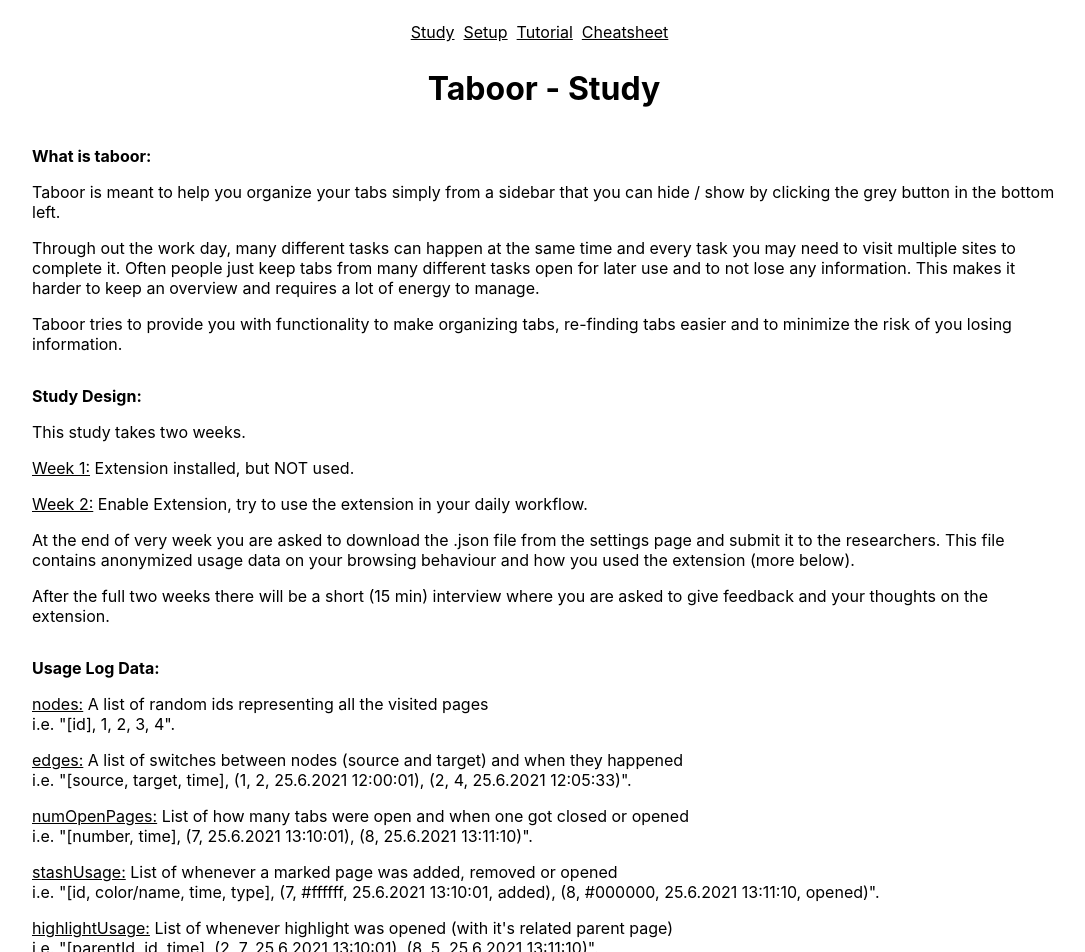
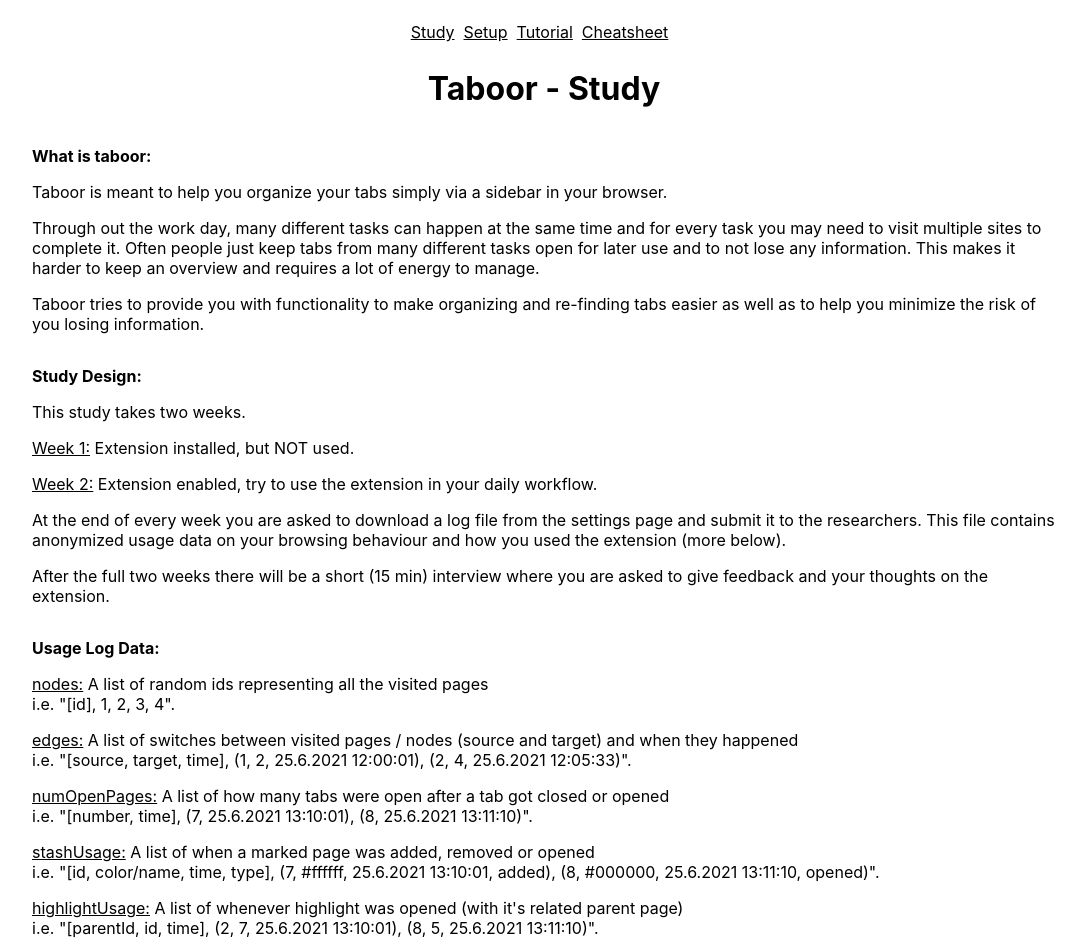
Before and after one commit to dikohl/taboor_vis, a Next.js app: page /study in a window 1280 px wide. Shown: the top 952 px of the page, without its empty margins (96-1181 px from the left). Built offline with nearby package versions, Linux system fonts and the light colour scheme.

Commit message:
description improvements

```diff
--- a/pages/study.js
+++ b/pages/study.js
@@ -12,13 +12,13 @@ export default function CheatSheet() {
           <div>
             <p><b>What is taboor:</b></p>
             <p>
-              Taboor is meant to help you organize your tabs simply from a sidebar that you can hide / show by clicking the grey button in the bottom left.
+              Taboor is meant to help you organize your tabs simply via a sidebar in your browser.
             </p>
             <p>
-              Through out the work day, many different tasks can happen at the same time and every task you may need to visit multiple sites to complete it. Often people just keep tabs from many different tasks open for later use and to not lose any information. This makes it harder to keep an overview and requires a lot of energy to manage.
+              Through out the work day, many different tasks can happen at the same time and for every task you may need to visit multiple sites to complete it. Often people just keep tabs from many different tasks open for later use and to not lose any information. This makes it harder to keep an overview and requires a lot of energy to manage.
             </p>
             <p>
-              Taboor tries to provide you with functionality to make organizing tabs, re-finding tabs easier and to minimize the risk of you losing information.
+              Taboor tries to provide you with functionality to make organizing and re-finding tabs easier as well as to help you minimize the risk of you losing information.
             </p>
           </div>
           <div>
@@ -27,9 +27,9 @@ export default function CheatSheet() {
               This study takes two weeks.
             </p>
             <p><u>Week 1:</u> Extension installed, but NOT used.</p>
-            <p><u>Week 2:</u> Enable Extension, try to use the extension in your daily workflow.</p>
+            <p><u>Week 2:</u> Extension enabled, try to use the extension in your daily workflow.</p>
             <p>
-              At the end of very week you are asked to download the .json file from the settings page and submit it to the researchers. This file contains anonymized usage data on your browsing behaviour and how you used the extension (more below).
+              At the end of every week you are asked to download a log file from the settings page and submit it to the researchers. This file contains anonymized usage data on your browsing behaviour and how you used the extension (more below).
             </p>
             <p>
               After the full two weeks there will be a short (15 min) interview where you are asked to give feedback and your thoughts on the extension.
@@ -41,19 +41,19 @@ export default function CheatSheet() {
               <u>nodes:</u> A list of random ids representing all the visited pages <br/>i.e. "[id], 1, 2, 3, 4".
             </p>
             <p>
-              <u>edges:</u> A list of switches between nodes (source and target) and when they happened <br/>i.e. "[source, target, time], (1, 2, 25.6.2021 12:00:01), (2, 4, 25.6.2021 12:05:33)".
+              <u>edges:</u> A list of switches between visited pages / nodes (source and target) and when they happened <br/>i.e. "[source, target, time], (1, 2, 25.6.2021 12:00:01), (2, 4, 25.6.2021 12:05:33)".
             </p>
             <p>
-              <u>numOpenPages:</u> List of how many tabs were open and when one got closed or opened <br/>i.e. "[number, time], (7, 25.6.2021 13:10:01), (8, 25.6.2021 13:11:10)".
+              <u>numOpenPages:</u> A list of how many tabs were open after a tab got closed or opened <br/>i.e. "[number, time], (7, 25.6.2021 13:10:01), (8, 25.6.2021 13:11:10)".
             </p>
             <p>
-              <u>stashUsage:</u> List of whenever a marked page was added, removed or opened <br/>i.e. "[id, color/name, time, type], (7, #ffffff, 25.6.2021 13:10:01, added), (8, #000000, 25.6.2021 13:11:10, opened)".
+              <u>stashUsage:</u> A list of when a marked page was added, removed or opened <br/>i.e. "[id, color/name, time, type], (7, #ffffff, 25.6.2021 13:10:01, added), (8, #000000, 25.6.2021 13:11:10, opened)".
             </p>
             <p>
-              <u>highlightUsage:</u> List of whenever highlight was opened (with it's related parent page) <br/>i.e. "[parentId, id, time], (2, 7, 25.6.2021 13:10:01), (8, 5, 25.6.2021 13:11:10)".
+              <u>highlightUsage:</u> A list of whenever highlight was opened (with it's related parent page) <br/>i.e. "[parentId, id, time], (2, 7, 25.6.2021 13:10:01), (8, 5, 25.6.2021 13:11:10)".
             </p>
             <p>
-              <u>searchUsage:</u> List of whenever the search is used <br/>i.e. "[0, time], (0, 25.6.2021 13:10:01), (0, 25.6.2021 13:11:10)".
+              <u>searchUsage:</u> A list of when the search was used <br/>i.e. "[0, time], (0, 25.6.2021 13:10:01), (0, 25.6.2021 13:11:10)".
             </p>
           </div>
         </div>
```
